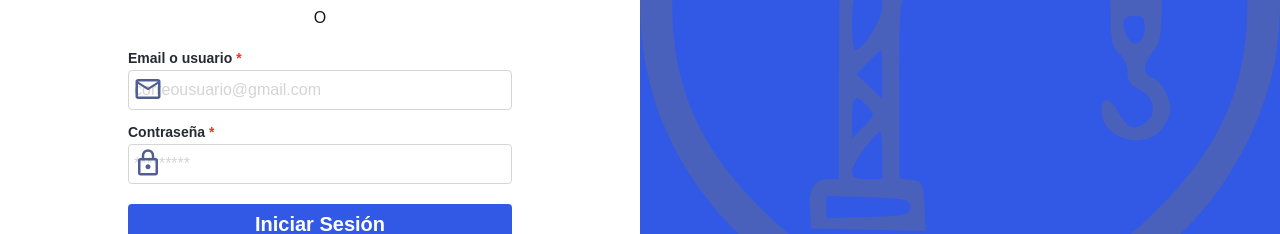
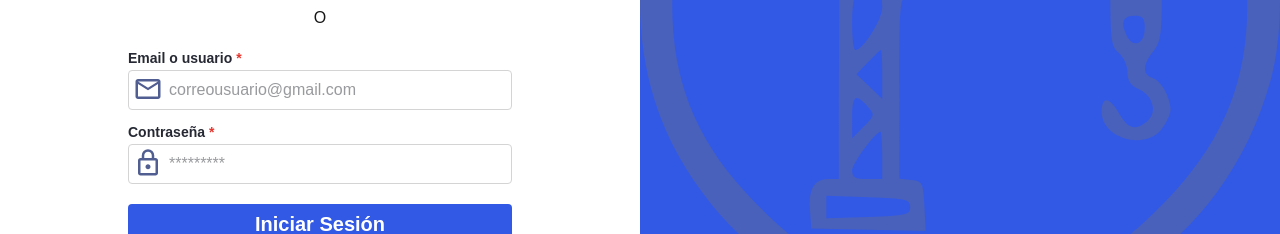
Before and after one commit to ThomasAgu/crane-front, a Next.js app: page /auth/login in a window 1280 px wide. Shown: the part 319-553 px from the top of the page. Built offline with nearby package versions, Linux system fonts and the light colour scheme; no server answers.

Commit message:
better form validations inputs and stuff with login

```diff
--- a/package.json
+++ b/package.json
@@ -13,6 +13,7 @@
     "next": "15.5.2",
     "react": "19.1.0",
     "react-dom": "19.1.0",
+    "react-loader-spinner": "^8.0.0",
     "reactflow": "^11.11.4"
   },
   "devDependencies": {
--- /dev/null
+++ b/src/components/forms/FormBase.tsx
@@ -0,0 +1,4 @@
+
+
+//Validate
+//Send
--- a/src/components/forms/InputText.module.css
+++ b/src/components/forms/InputText.module.css
@@ -17,6 +17,20 @@
   outline: none;
   transition: all ease 0.1s;
   padding-left: 5px;
+}
+
+.inputWithIcon {
+  color: var(--darker);
+  border: 1px solid var(--light-grey);
+  font-size: 16px;
+  width: 100%;
+  padding: 5px;
+  border-radius: 4px;
+  height: 40px;
+  margin-bottom: 10px;
+  outline: none;
+  transition: all ease 0.1s;
+  padding-left: 40px;
 }
 
 .invalidInput {
@@ -47,6 +61,14 @@
   border-color: var(--darker);
 }
 
+
+.errorMessage {
+    color: #dc2626;
+    font-size: 0.75rem;
+    margin-top: -7px;
+    margin-left: 0.25rem;
+}
+
 .inputWrapper{
   position: relative;
 }
--- a/src/components/forms/InputText.tsx
+++ b/src/components/forms/InputText.tsx
@@ -15,7 +15,8 @@ interface props {
     submitValidators?: Validator[];
     showErrors?: boolean;
     errorInline?: string;
-    setShowError: Function
+    setShowError: Function,
+    onValidityChange?: (isValid: boolean) => void;
 }
 
 const InputText: React.FC<props> = ({
@@ -29,10 +30,19 @@ const InputText: React.FC<props> = ({
     liveValidators = [],
     submitValidators = [],
     showErrors = false,
-    setShowError
-
+    setShowError,
+    onValidityChange
 }) => {
     const [error, setError] = useState<string | null>(null);
+
+    const isValid = (): boolean => {
+    for (const validator of [...liveValidators, ...submitValidators]) {
+      if (!validator.isValid(value)) {
+        return false;
+        }
+    }
+        return true;
+    };
 
 
     const handleChange = (e: React.ChangeEvent<HTMLInputElement>) => {
@@ -40,15 +50,21 @@ const InputText: React.FC<props> = ({
         setValue(val);
 
         for (const validator of liveValidators) {
-        if (!validator.isValid(val)) {
-            setError(validator.message);
-            return;
+            if (!validator.isValid(val)) {
+                setError(validator.message);
+                return;
+                }
             }
-        }
-
         setShowError(false);
         setError(null);
     };
+
+    useEffect(() => {
+    if (onValidityChange) {
+      onValidityChange(isValid());
+    }
+  }, [value]);
+
 
 
   useEffect(() => {
@@ -87,7 +103,7 @@ const InputText: React.FC<props> = ({
             <input
               type={type}
               placeholder={placeholder}
-              className={styles.input}
+              className={imagesrc ? styles.inputWithIcon : styles.input}
               value={value}
               onChange={handleChange}
             />
--- a/src/components/forms/LoginForm.tsx
+++ b/src/components/forms/LoginForm.tsx
@@ -1,87 +1,129 @@
 'use client';
-import styles from './LoginForm.module.css'
-import { useState, useEffect } from 'react';
+import styles from './LoginForm.module.css';
+import { useState } from 'react';
 import { useRouter } from 'next/navigation';
 import { loginUser } from "@/src/lib/api/authService";
 import { emailValidator } from '@/src/lib/validators/EmailValidator';
 import { requiredValidator } from '@/src/lib/validators/RequiredValidator';
 import InputText from './InputText';
-
+import Loader from '../ui/Loader';
 import mail from '../../public/mail.svg';
 import lock from '../../public/lock.svg';
 
+type LoginData = {
+  email: string;
+  password: string;
+};
 
-export default function LoginForm() {
+class LoginForm {
+  data: LoginData;
+  errors: Record<string, string | null> = {};
+
+  constructor(initial: LoginData = { email: '', password: '' }) {
+    this.data = {
+      email: initial.email,
+      password: initial.password,
+    };
+  }
+
+  update<K extends keyof LoginData>(key: K, value: LoginData[K]) {
+    this.data = { ...this.data, [key]: value };
+    return this.data;
+  }
+}
+
+export default function LoginFormComponent() {
   const router = useRouter();
-  const [email, setEmail] = useState('');
-  const [password, setPassword] = useState('');
+  const [formObj] = useState(() => new LoginForm());
+  const [state, setState] = useState<LoginData>(formObj.data);
   const [error, setError] = useState('');
-
+  const [loading, setLoading] = useState(false);
   const [showErrors, setShowErrors] = useState(false);
 
+  const [inputValidity, setInputValidity] = useState({
+    email: false,
+    password: false,
+  });
 
-  useEffect(() => {
-    if (error) setError('');
-  }, [email, password]);
+  const updateValidity = (field: keyof typeof inputValidity, isValid: boolean) => {
+    setInputValidity(prev => ({ ...prev, [field]: isValid }));
+  };
+
+  const update = <K extends keyof LoginData>(key: K, value: LoginData[K]) => {
+    formObj.update(key, value);
+    setState({ ...formObj.data });
+    setError('');
+  };
 
   const handleSubmit = async (e: React.FormEvent) => {
     e.preventDefault();
-    setError('');
     setShowErrors(true);
+    const allValid = Object.values(inputValidity).every(Boolean);
 
-    const allFieldsValid = [email, password].every(v => v.trim() !== '');
-    if (!allFieldsValid) return;
+    if (!allValid) {
+      console.log('no se envi')
+      return;
+    }
 
+    setLoading(true);
     try {
-      const data = await loginUser({ email, password });
+      const data = await loginUser(formObj.data);
       localStorage.setItem("access_token", data.access_token);
       localStorage.setItem("token_type", data.token_type);
-
       router.push("/home");
     } catch (err: any) {
-      setError(err.message || "Error al iniciar sesión");
+      setError("Error al iniciar sesión");
+    } finally {
+      setLoading(false);
     }
   };
-
 
   return (
     <form onSubmit={handleSubmit} className="w-full max-w-sm">
       <InputText
-        label={'Email o usuario'}
-        type={'text'}
-        placeholder={'correousuario@gmail.com'}
-        value={email}
-        setValue={setEmail}
+        label="Email o usuario"
+        type="text"
+        placeholder="correousuario@gmail.com"
+        value={state.email}
+        setValue={(v) => update('email', v)}
         imagesrc={mail}
         submitValidators={[requiredValidator, emailValidator]}
         showErrors={showErrors}
-        imagealt={'Correo o nombre de usuario'}
+        imagealt="Correo o nombre de usuario"
         setShowError={setShowErrors}
+        onValidityChange={(valid) => updateValidity('email', valid)} // 👈 NUEVO
       />
 
       <InputText
-        label={'Contraseña'}
-        type={'password'}
-        placeholder={'*********'}
-        value={password}
-        setValue={setPassword}
+        label="Contraseña"
+        type="password"
+        placeholder="*********"
+        value={state.password}
+        setValue={(v) => update('password', v)}
         imagesrc={lock}
         submitValidators={[requiredValidator]}
         showErrors={showErrors}
-        imagealt={'Contraseña'}
+        imagealt="Contraseña"
         setShowError={setShowErrors}
+        onValidityChange={(valid) => updateValidity('password', valid)} // 👈 NUEVO
       />
 
-      <div className={styles.errorMessage}>{error}</div>
+      {error && <div className={styles.errorMessage}>{error}</div>}
 
-      <button
-        type="submit"
-        className="btn-primary"
-      >
+      <div className="flex justify-center">
+        <Loader loading={loading} />
+      </div>
+
+      <button type="submit" className="btn-primary">
         Iniciar Sesión
       </button>
 
-      <p className="text-sm text-center mt-4"> ¿No tenés cuenta?{' '}<a href="/auth/singup" className="text-blue-500 underline">crear cuenta</a></p>
+      <p className="text-sm text-center mt-4">
+        ¿No tenés cuenta?{' '}
+        <a href="/auth/singup" className="text-blue-500 underline">
+          crear cuenta
+        </a>
+      </p>
     </form>
   );
 }
--- a/src/components/laboratory/nodes/App.tsx
+++ b/src/components/laboratory/nodes/App.tsx
@@ -9,7 +9,7 @@ export const App = ({ data }: any) => {
         <span className="font-semibold">Instancias</span>
         <div className="flex items-center gap-2">
           <button className="px-2 bg-gray-700">-</button>
-          <span>1</span>
+          <span>{data.actuales || 1}</span>
           <button className="px-2 bg-blue-600">+</button>
         </div>
       </div>
--- /dev/null
+++ b/src/components/ui/Loader.tsx
@@ -0,0 +1,18 @@
+import { Oval } from 'react-loader-spinner'
+
+export default function Loader({loading}: {loading?: boolean}) {
+  return (
+    <Oval
+      height={20}
+      width={20}
+      color="#3259E6"
+      wrapperStyle={{}}
+      wrapperClass=""
+      visible={loading}
+      ariaLabel='oval-loading'
+      secondaryColor="#34363B"
+      strokeWidth={2}
+      strokeWidthSecondary={2}
+    />
+  )
+}
```
Also changed, not shown: 1 other file (tests, documents, lock files or other folders).
